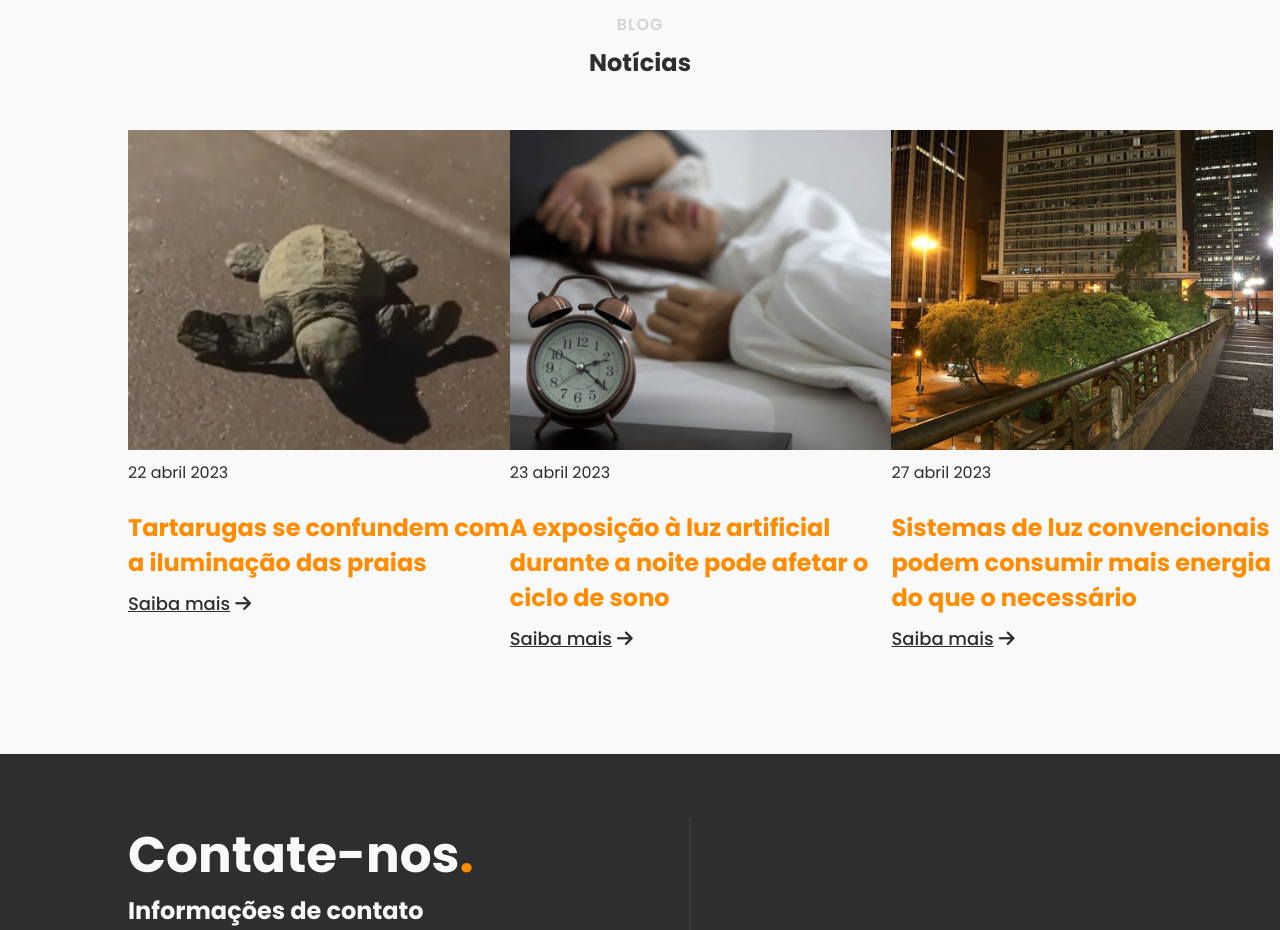
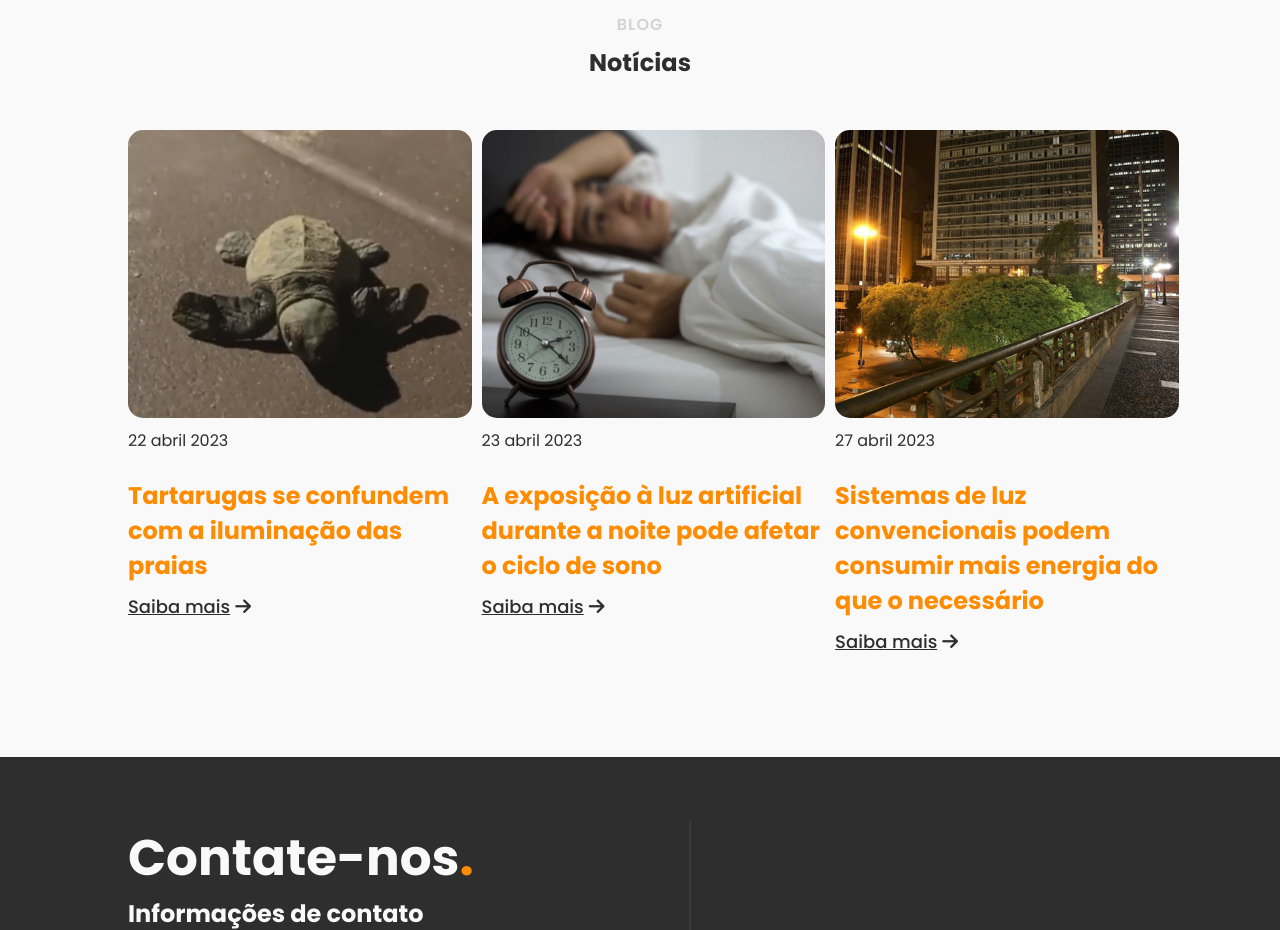
Before and after one commit to juliammneves/GlowUp-2.0, a plain HTML site: page index.html in a window 1280 px wide. Shown: the part 3160-4090 px from the top of the page. Drawn offline with Linux system fonts and the light colour scheme.

Commit message:
Update style.css
ajustando imagens e textos das notícias

```diff
--- a/style.css
+++ b/style.css
@@ -460,7 +460,9 @@ body.dark{
     text-align: center;
 }
 .box6 img{
-    height: 20rem;
+    margin-right: 10px;
+    height: 18rem;
+    border-radius: 15px;
 }
 .box6 .mini-box{
     display: flex;
@@ -477,6 +479,7 @@ body.dark{
 }
 .box6 .mini-box h2{
     color: var(--accent-color);
+    margin-right: 5px;
 }
 .box6 .mini-box a{
     margin-top: 10px;
```
